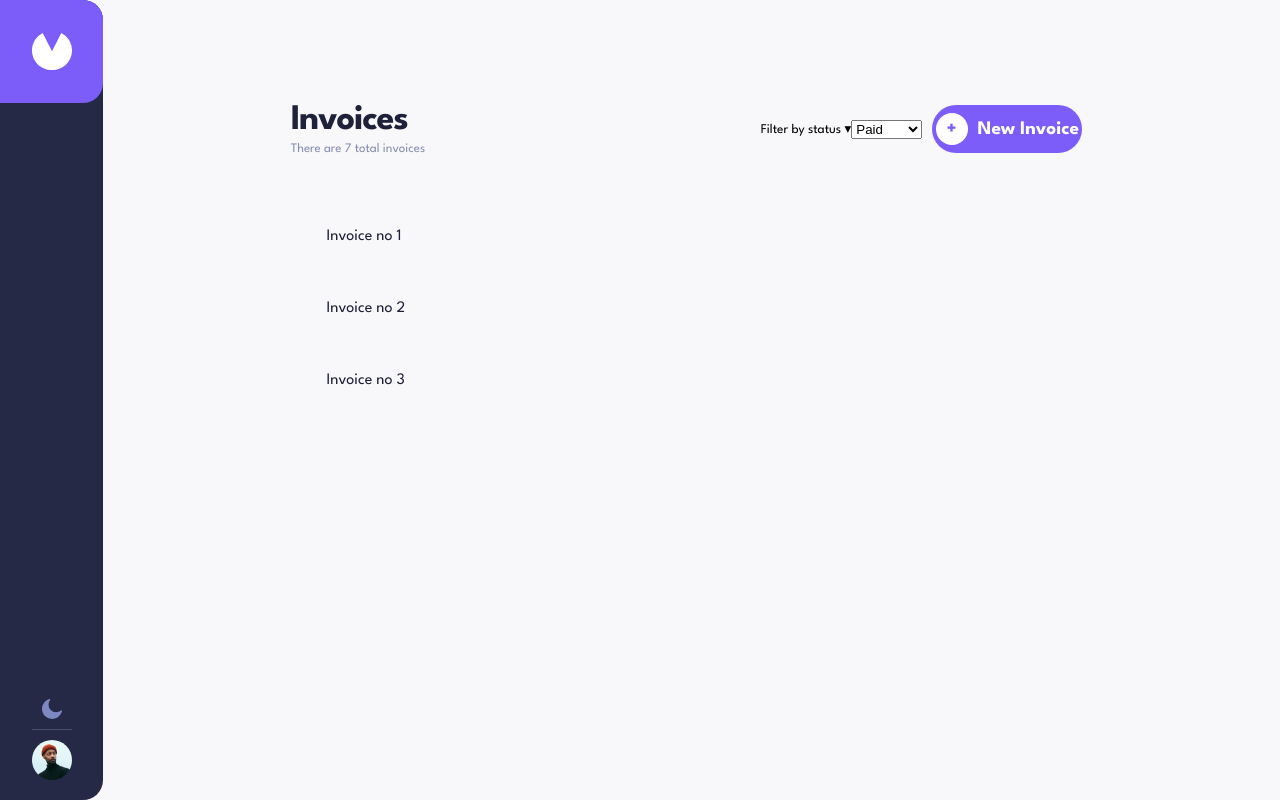
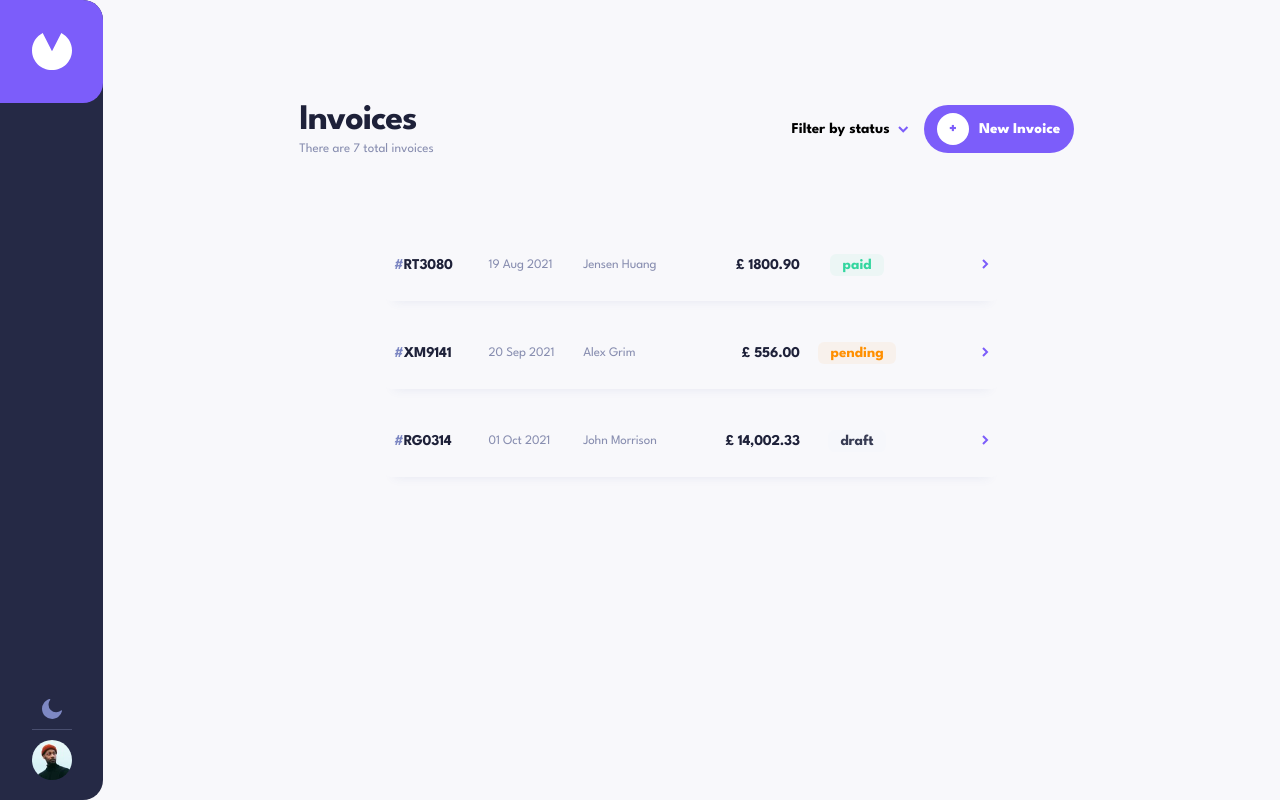
Before and after one commit to vel-sk98/invoice-app, a React app: page / in a window 1280 px wide. Built offline with nearby package versions, Linux system fonts and the light colour scheme; the HTML template or start-up script is replaced by a standard one; a web font is replaced by a local one.

Commit message:
feat: add InvoiceCard component closes #6

```diff
--- /dev/null
+++ b/src/components/InvoiceCard.css
@@ -0,0 +1,59 @@
+.grid-container{
+    width:100% ;
+    height:72px;
+    display:grid;
+    grid-template-columns: 1fr 1fr 1.5fr 1fr 1fr 1fr;
+    box-shadow: var(--shadow);
+    background-color: var(--color-navy-light);
+    border-radius: 8px;
+    cursor: pointer;
+
+}
+.grid-item{
+    padding:10px;
+    align-content: center;
+}
+.col1{
+    font-size:var(--font-size-lg);
+    font-weight: bold;
+    letter-spacing: -0.25px;
+    justify-self:left;
+}
+.col1 span{
+    color: var(--color-blue-grey);
+}
+.col2, .col3{
+    color: var(--color-grey);
+    font-size: 13px;
+    letter-spacing: -0.1px;
+}
+.col4{
+    font-size:var(--font-size-lg);
+    font-weight: bold;
+    letter-spacing: -0.25px;
+    justify-self:right;
+}
+.badge {
+    border-radius: 6px;
+    padding: 4px 12px;
+    font-weight: 700;
+    font-size: 15px;
+    justify-self: center;
+    align-self: center;
+
+}
+.badge--paid    {
+    color: #33D69F;
+    background-color: rgba(51, 214, 159, 0.06);
+}
+.badge--pending {
+    color: #FF8F00;
+    background-color: rgba(255, 143, 0, 0.06);
+}
+.badge--draft{
+    color: #373B53;
+    background-color: rgba(223, 227, 250, 0.06);
+}
+.col6{
+    justify-self: end;
+}
--- /dev/null
+++ b/src/components/InvoiceCard.jsx
@@ -0,0 +1,18 @@
+
+import arrow from '../assets/icon-arrow-right.svg';
+import './InvoiceCard.css'
+
+const InvoiceCard = ({ invoiceData }) => {
+    return (
+        <div className='grid-container'>
+            <div className='grid-item col1'><span>#</span>{invoiceData.id} </div>
+            <div className='grid-item col2'> {invoiceData.dueDate} </div>
+            <div className='grid-item col3'> {invoiceData.clientName} </div>
+            <div className='grid-item col4'> £ {invoiceData.amount} </div>
+            <div className={`grid-item col5 badge badge--${invoiceData.status}`}> {invoiceData.status} </div>
+            <div className='grid-item col6'><img src={arrow} alt='left arrow' /></div>
+        </div>
+    )
+}
+
+export default InvoiceCard
--- /dev/null
+++ b/src/data/invoices.js
@@ -0,0 +1,25 @@
+const invoices = [
+  {
+    id: "RT3080",
+    dueDate: "19 Aug 2021",
+    clientName: "Jensen Huang",
+    amount: "1800.90",
+    status: "paid",
+  },
+  {
+    id: "XM9141",
+    dueDate: "20 Sep 2021",
+    clientName: "Alex Grim",
+    amount: "556.00",
+    status: "pending",
+  },
+  {
+    id: "RG0314",
+    dueDate: "01 Oct 2021",
+    clientName: "John Morrison",
+    amount: "14,002.33",
+    status: "draft",
+  },
+];
+
+export default invoices
--- a/src/routes/__root.jsx
+++ b/src/routes/__root.jsx
@@ -4,7 +4,7 @@ import '../styles/layout.css'
 
 export const Route = createRootRoute(
     {
-        component: () =>{
+        component: () => {
             return (
                 <div className="hero">
                     <Sidebar />
@@ -13,6 +13,7 @@ export const Route = createRootRoute(
                     </main>
 
                 </div>
-            )}
+            )
+        }
     }
 )
--- a/src/routes/index.jsx
+++ b/src/routes/index.jsx
@@ -1,6 +1,8 @@
 import { createFileRoute } from "@tanstack/react-router";
-
 import '../styles/invoices.css'
+import InvoiceCard from "../components/InvoiceCard";
+import data from "../data/invoices";
+import arrow from '../assets/icon-arrow-down.svg';
 
 export const Route = createFileRoute('/')({
     component: InvoiceList,
@@ -10,33 +12,28 @@ function InvoiceList() {
     return (
         <div className="main">
             <div className="main-content">
-            <div>
-            <h1>Invoices</h1>
-            <p>There are 7 total invoices</p>
-            </div>
+                <div>
+                    <h1>Invoices</h1>
+                    <p>There are 7 total invoices</p>
+                </div>
                 <div className="heading-right">
 
-                <label htmlFor="status" >
                     <button className="filter-btn">
-                    Filter by status <span>▾</span>
+                        Filter by status
+                        <img src={arrow} alt='down arrow' />
                     </button>
-                </label>
-                <select name="status" id="status">
-                <option value="paid">Paid</option>
-                <option value="pending">Pending</option>
-                <option value="draft">Draft</option>
-                </select>
 
-                <button className="new-btn"><span className="plus">+</span><span>New Invoice</span></button>
+                    <button className="new-btn">
+                        <span className="plus">+</span>
+                        <span>New Invoice</span>
+                    </button>
 
+                </div>
             </div>
-
-            </div>
-
             <div className="invoice-list">
-                <div> Invoice no 1</div>
-                <div> Invoice no 2</div>
-                <div> Invoice no 3</div>
+                <InvoiceCard invoiceData={data[0]} />
+                <InvoiceCard invoiceData={data[1]} />
+                <InvoiceCard invoiceData={data[2]} />
             </div>
 
         </div>
--- a/src/styles/invoices.css
+++ b/src/styles/invoices.css
@@ -25,6 +25,14 @@
     display: flex;
     align-items: center;
 }
+.filter-btn{
+    font-size: var(--font-size-lg);
+    font-weight: bold;
+    padding:5px;
+}
+.filter-btn img{
+    padding-left: 8px;
+}
 
 .new-btn{
     display:flex;
@@ -37,8 +45,8 @@
     color:white;
     margin: 10px;
     gap: 10px;
-    font-size: larger;
-    font-weight:700;
+    font-size: var(--font-size-lg);
+    font-weight:800;
 }
 .plus{
     width:32px;
@@ -51,12 +59,7 @@
 .invoice-list{
     display: flex;
     flex-direction: column;
-    align-items: center;
+    margin:0 auto;
+    gap:16px;
+    max-width: 730px;
 }
-
-.invoice-list div{
-    min-width:730px ;
-    height:72px;
-    background-color: var(--color-navy-light);
-    border-radius: 8px;
-}
```
